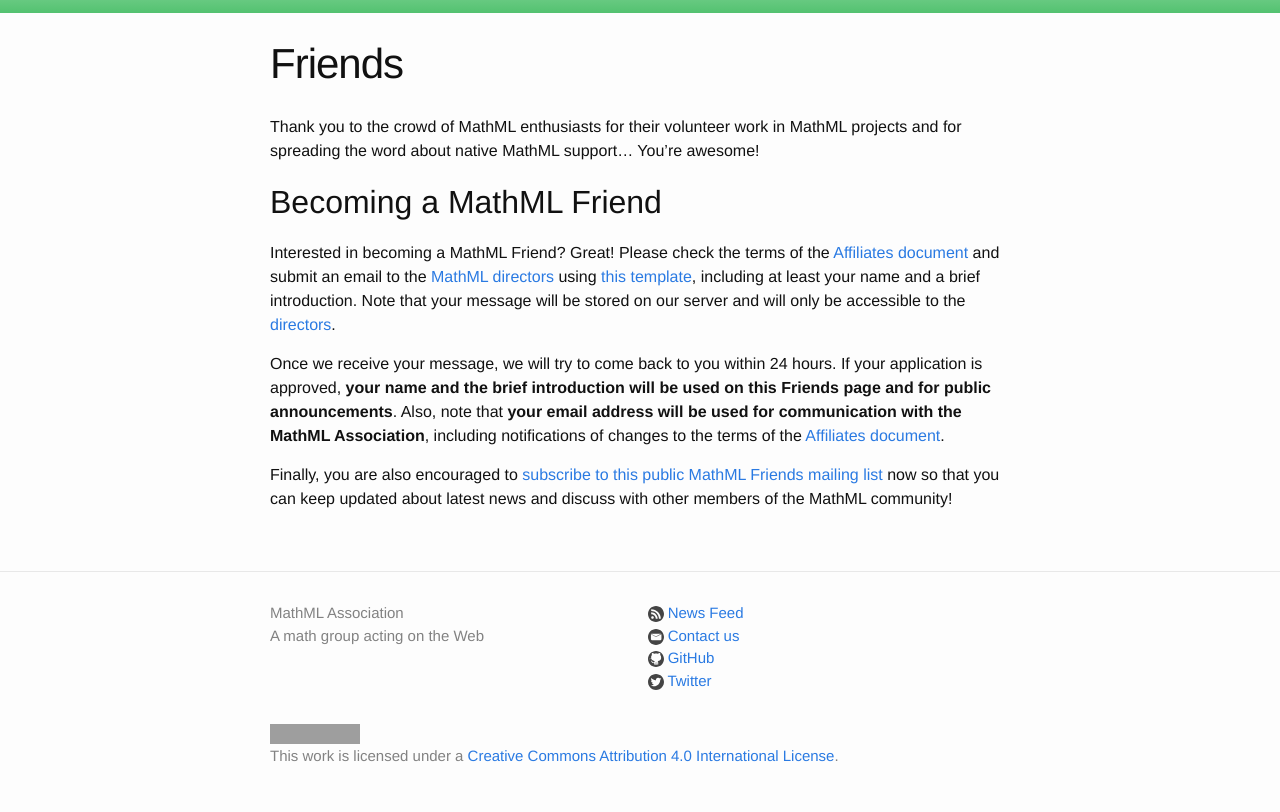
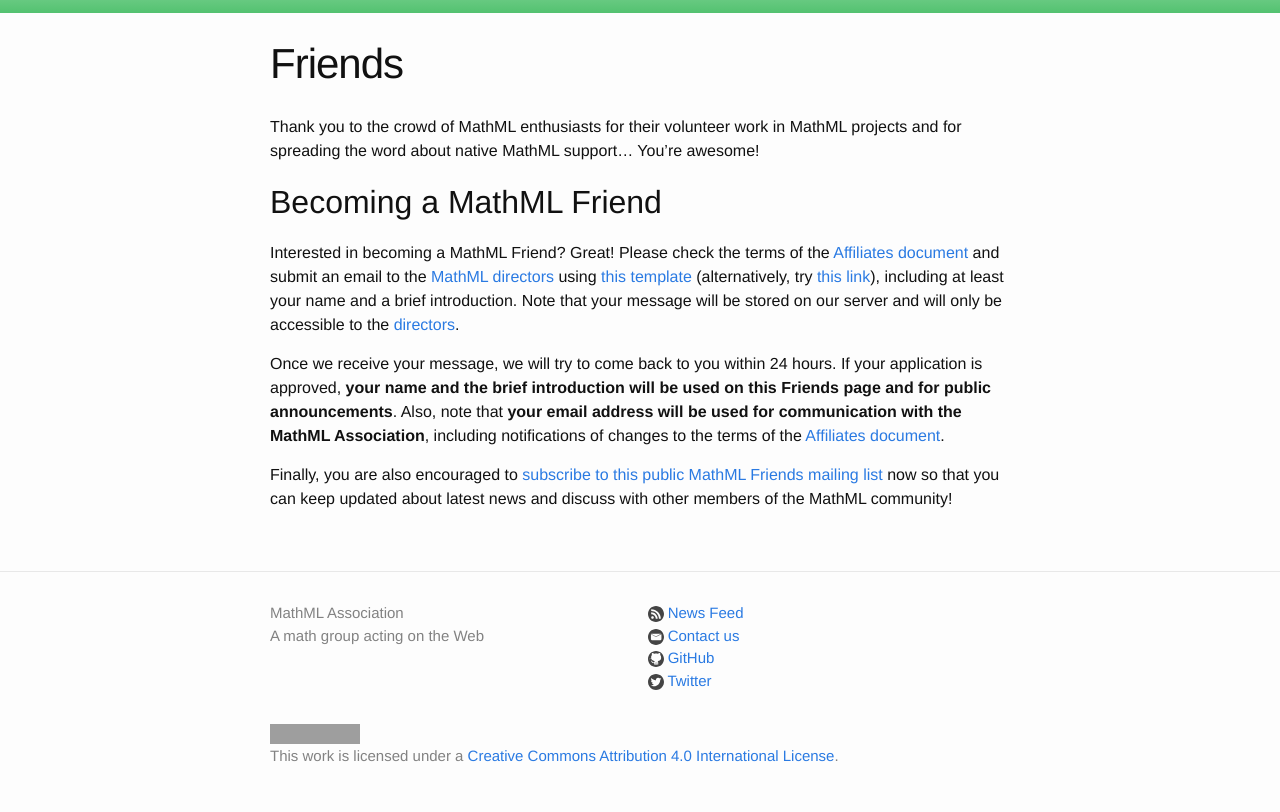
Before and after one commit to MathML/website, a Jekyll site: the page built from affiliates/friends.md, in a window 1280 px wide. Shown: the part 329-1141 px from the top of the page. Built offline with Jekyll 4.4.1, drawn with Linux system fonts in a browser that asks for light colours; grey boxes are pictures that could not be loaded.

Commit message:
Add an alternative link for the friends application template. Closes issue #40

```diff
--- a/affiliates/friends.md
+++ b/affiliates/friends.md
@@ -12,7 +12,9 @@ You're awesome!
 Interested in becoming a MathML Friend? Great! Please check the terms of the
 [Affiliates document](/legal-documents/affiliates.html) and
 submit an email to the [MathML directors](/people/directors.html) using
-[this template](mailto:directors@mathml-association.org?subject=Becoming%20a%20Friend&body=[Please%20remove%20the%20text%20in%20brackets%20and%20replace%20it%20with%20the%20requested%20content.]%0A%0ADear%20MathML%20directors,%0A%0AI'm%20applying%20to%20become%20a%20MathML%20Friend.%20Please%20find%20my%20information%20below.%0A%0AFull%20name:%20[required]%0ABrief%20introduction:%20[required%20;%20for%20example%20'PhD%20student%20in%20the%20Department%20of%20Physics%20at%20Harvard%20University']%0A%0AMore%20about%20myself:%20[optional%20;%20describe%20your%20involvement%20in%20MathML,%20why%20you%20want%20to%20become%20a%20friend,%20provide%20a%20link%20to%20your%20homepage%20or%20to%20social%20media%20accounts,%20indicate%20where%20you%20live,%20etc.]%0A%0AI%20hereby%20state%20that%20I%20read%20the%20terms%20of%20the%20Affiliates%20document,%20that%20I%20want%20to%20become%20a%20%22MathML%20Friend%22%20and%20that%20I%20fulfill%20all%20the%20requirements.%20In%20particular,%20I%20attest%20that%20I%20am%2018%20years%20of%20age%20or%20older,%20that%20I%20read%20the%20MathML%20Manifesto,%20and%20that%20I%20agree%20with%20it.%20I%20also%20give%20you%20the%20permission%20to%20publish%20the%20information%20provided%20in%20the%20'required'%20fields%20above.%0A), including at least your name and a brief introduction.
+[this template](mailto:directors@mathml-association.org?subject=Becoming%20a%20Friend&body=[Please%20remove%20the%20text%20in%20brackets%20and%20replace%20it%20with%20the%20requested%20content.]%0A%0ADear%20MathML%20directors,%0A%0AI'm%20applying%20to%20become%20a%20MathML%20Friend.%20Please%20find%20my%20information%20below.%0A%0AFull%20name:%20[required]%0ABrief%20introduction:%20[required%20;%20for%20example%20'PhD%20student%20in%20the%20Department%20of%20Physics%20at%20Harvard%20University']%0A%0AMore%20about%20myself:%20[optional%20;%20describe%20your%20involvement%20in%20MathML,%20why%20you%20want%20to%20become%20a%20friend,%20provide%20a%20link%20to%20your%20homepage%20or%20to%20social%20media%20accounts,%20indicate%20where%20you%20live,%20etc.]%0A%0AI%20hereby%20state%20that%20I%20read%20the%20terms%20of%20the%20Affiliates%20document,%20that%20I%20want%20to%20become%20a%20%22MathML%20Friend%22%20and%20that%20I%20fulfill%20all%20the%20requirements.%20In%20particular,%20I%20attest%20that%20I%20am%2018%20years%20of%20age%20or%20older,%20that%20I%20read%20the%20MathML%20Manifesto,%20and%20that%20I%20agree%20with%20it.%20I%20also%20give%20you%20the%20permission%20to%20publish%20the%20information%20provided%20in%20the%20'required'%20fields%20above.%0A)
+(alternatively, try [this link](data:text/plain,mailto:%20directors@mathml-association.org%0Asubject:%20Becoming%20a%20Friend%0A%0A[Please%20remove%20the%20text%20in%20brackets%20and%20replace%20it%20with%20the%20requested%20content.]%0A%0ADear%20MathML%20directors,%0A%0AI'm%20applying%20to%20become%20a%20MathML%20Friend.%20Please%20find%20my%20information%20below.%0A%0AFull%20name:%20[required]%0ABrief%20introduction:%20[required%20;%20for%20example%20'PhD%20student%20in%20the%20Department%20of%20Physics%20at%20Harvard%20University']%0A%0AMore%20about%20myself:%20[optional%20;%20describe%20your%20involvement%20in%20MathML,%20why%20you%20want%20to%20become%20a%20friend,%20provide%20a%20link%20to%20your%20homepage%20or%20to%20social%20media%20accounts,%20indicate%20where%20you%20live,%20etc.]%0A%0AI%20hereby%20state%20that%20I%20read%20the%20terms%20of%20the%20Affiliates%20document,%20that%20I%20want%20to%20become%20a%20%22MathML%20Friend%22%20and%20that%20I%20fulfill%20all%20the%20requirements.%20In%20particular,%20I%20attest%20that%20I%20am%2018%20years%20of%20age%20or%20older,%20that%20I%20read%20the%20MathML%20Manifesto,%20and%20that%20I%20agree%20with%20it.%20I%20also%20give%20you%20the%20permission%20to%20publish%20the%20information%20provided%20in%20the%20'required'%20fields%20above.%0A)),
+including at least your name and a brief introduction.
 Note that your message will be stored on our server and will only be accessible
 to the [directors](/people/directors.html).
 
```
